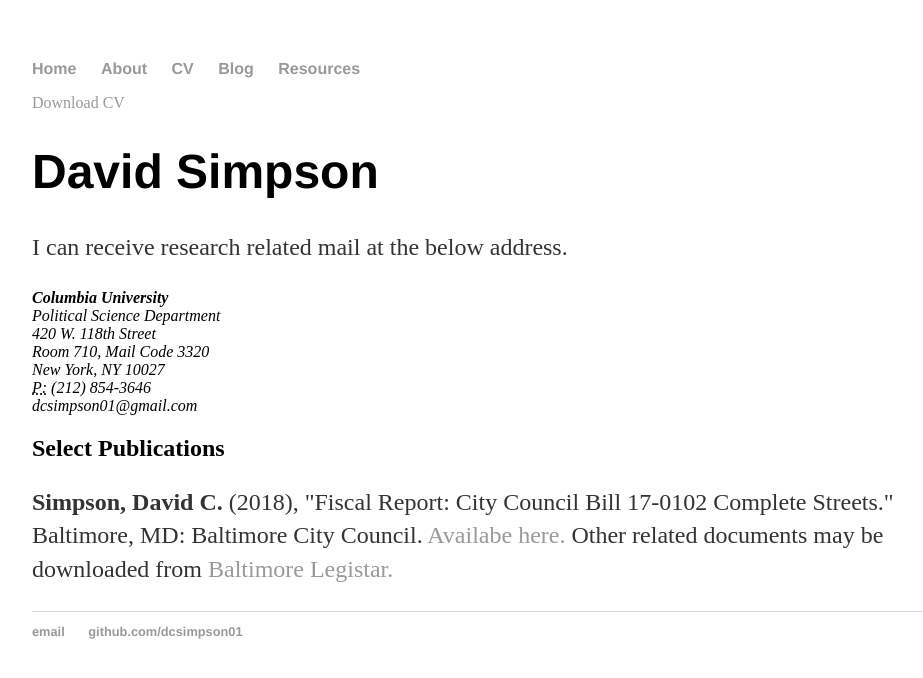
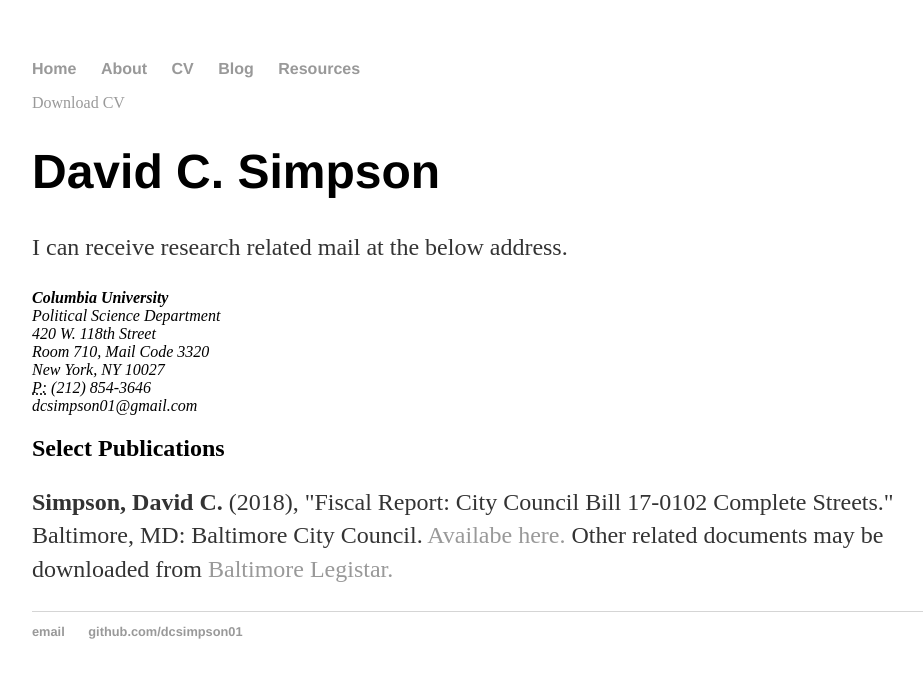
Before and after one commit to dcsimpson01/dcsimpson01.github.io, a Jekyll site: the page built from cv/index.html, in a window 1280 px wide. Shown: the top 678 px of the page, without its empty margins (160-1083 px from the left). Built offline with Jekyll 4.4.1, drawn with Linux system fonts in a browser that asks for light colours.

```diff
--- a/cv/index.html
+++ b/cv/index.html
@@ -5,7 +5,7 @@ title: David Simpson CV
 
 	<div class="cv">
 		<a href="https://dcsimpson01.github.io/docs/David.Simpson.Resume.pdf" class="download" title="Download CV as PDF">Download CV</a>
-					<h1>David Simpson</h1>
+					<h1>David C. Simpson</h1>
 		<p> I can receive research related mail at the below address. </p>
 					<address>
 					<strong>Columbia University</strong><br>
```
